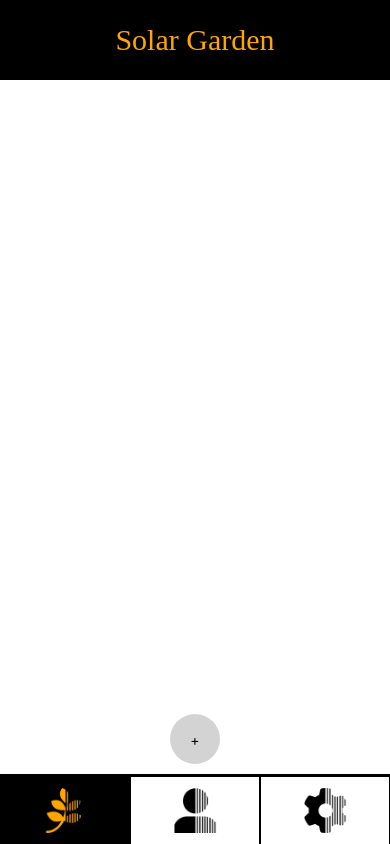
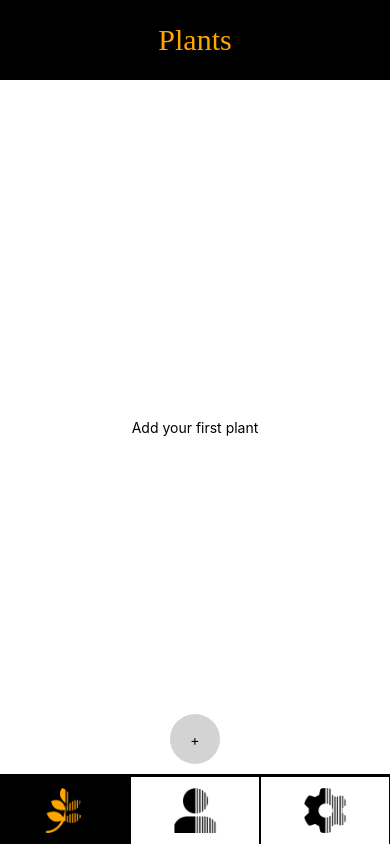
Before and after one commit to KrisHHFI/Plant_App, a React Native app: screen / in a window 390 px wide. Built offline with nearby package versions, Linux system fonts and the light colour scheme.

Commit message:
General styling

```diff
--- a/src/pages/AddPlantPage.tsx
+++ b/src/pages/AddPlantPage.tsx
@@ -84,12 +84,14 @@ const AddPlantPage: React.FC<AddPlantPageProps> = ({ setModalVisible }) => {
           value={plantNote}
           onChangeText={setPlantNote}
         />
+        <View style={styles.row}>
           <TouchableOpacity style={styles.addPlantPageBottomButton} onPress={handleSelectImage}>
             <Text>Add Image</Text>
           </TouchableOpacity>
           <TouchableOpacity style={styles.addPlantPageBottomButton} onPress={handleTakePhoto}>
             <Text>Take Photo</Text>
           </TouchableOpacity>
+        </View>
         {imageUri && (
             <Image source={{ uri: imageUri }} style={{ width: 100, height: 100, marginBottom: 10 }} />
           )}
--- a/src/pages/ListPage.tsx
+++ b/src/pages/ListPage.tsx
@@ -12,14 +12,19 @@ const ListPage = () => {
 
   return (
     <View style={styles.pageContainer}>
-      <PageTitle text="Solar Garden" />
+      <PageTitle text="Plants" />
       <View style={styles.pageContent}>
-        <ScrollView
-          style={styles.listPageScrollContainer}>
-          {plantString.map((plant, index) => (
-            <ListItem key={index} date={plant.date} image={plant.imageUrl} name={plant.name} note={plant.note} />
-          ))}
-        </ScrollView>
+        {plantString.length === 0 ? (
+          <View style={styles.noPlantsTextContainer}>
+            <Text>Add your first plant</Text>
+          </View>
+        ) : (
+          <ScrollView style={styles.listPageScrollContainer}>
+            {plantString.map((plant, index) => (
+              <ListItem key={index} date={plant.date} image={plant.imageUrl} name={plant.name} note={plant.note} />
+            ))}
+          </ScrollView>
+        )}
         <TouchableOpacity style={styles.listPageAddButton} onPress={() => setModalVisible(true)}>
           <Text>+</Text>
         </TouchableOpacity>
--- a/src/pages/ProfilePage.tsx
+++ b/src/pages/ProfilePage.tsx
@@ -6,7 +6,7 @@ import PageTitle from '../components/PageTitle';
 const ProfilePage = () => {
   return (
     <View style={styles.pageContainer}>
-      <PageTitle text="Botanist AX-4421"/>
+      <PageTitle text="Profile"/>
       <View style={styles.pageContent}></View>
     </View>
   );
--- a/src/pages/SettingsPage.tsx
+++ b/src/pages/SettingsPage.tsx
@@ -6,7 +6,7 @@ import PageTitle from '../components/PageTitle';
 const SettingsPage = () => {
   return (
     <View style={styles.pageContainer}>
-      <PageTitle text="Hydroponic Settings" />
+      <PageTitle text="Settings" />
       <View style={styles.pageContent}>
         <Text>Light / Dark theme toggle</Text>
       </View>
--- a/src/styling/Styles.tsx
+++ b/src/styling/Styles.tsx
@@ -97,13 +97,16 @@ const styles = StyleSheet.create({
     position: 'absolute',
     width: '100%',
   },
+  noPlantsTextContainer: {
+    flex: 1,
+    justifyContent: 'center',
+  },
   pageContainer: {
     backgroundColor: 'white',
     flex: 1,
   },
   pageContent: {
     alignItems: 'center',
-    //backgroundColor: 'yellow',
     flex: 1,
     justifyContent: 'space-between',
     paddingBottom: NAVBAR_HEIGHT + 15,
```
Lines whose indentation alone changed are shown as unchanged.
